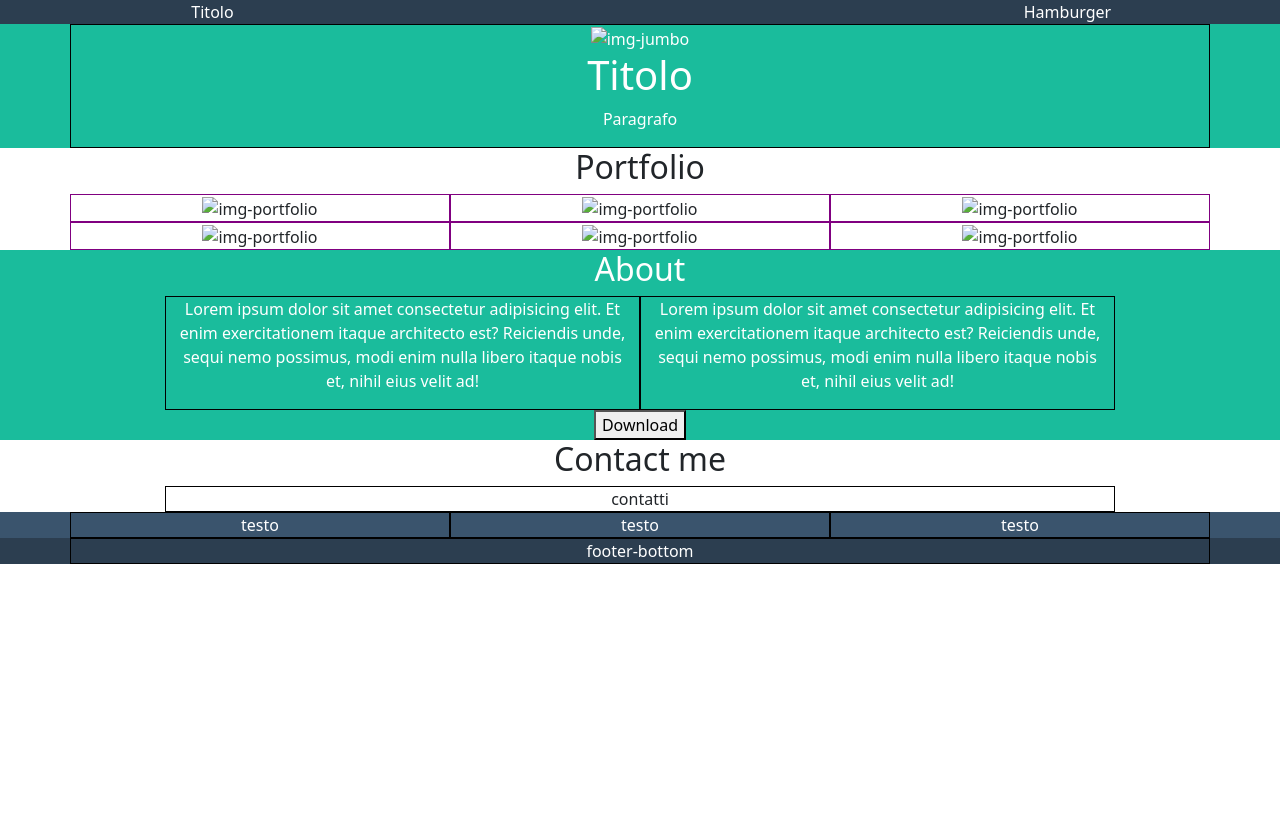
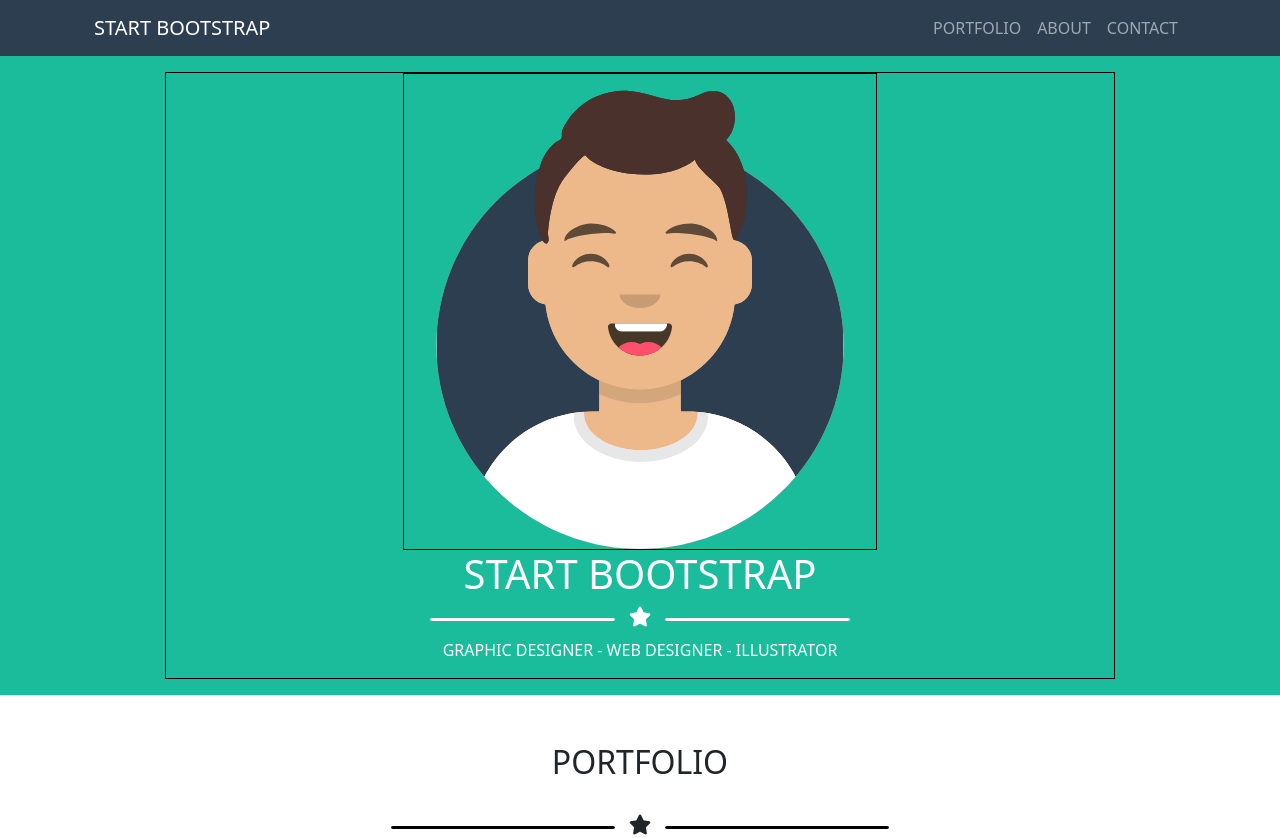
Before and after one commit to JohnQuimson/html-css-bootstrap-freelancer, a plain HTML site: page index.html in a window 1280 px wide. Shown: the top 838 px of the page. Before the commit the page ends 800 px from the top, so only its background shows below. Drawn offline with nearby package versions, Linux system fonts and the light colour scheme.

Commit message:
fix: sistemzione in sections

```diff
--- a/css/style.css
+++ b/css/style.css
@@ -8,39 +8,61 @@
   border: 1px solid black;
 }
 
-body {
-  display: flex;
-  min-height: 100vh;
-  flex-direction: column;
+header {
+  background-color: var(--bg-secondary);
+  color: white;
 }
 
-nav {
-  color: white;
-  background-color: var(--bg-secondary);
-}
-
-.jumbotron {
-  color: white;
-  background-color: var(--bg-primary);
-}
-
-.row .col-sm-12 {
-  border: 1px solid purple;
-}
-
-.about {
+#jumbo {
   background-color: var(--bg-primary);
   color: white;
 }
 
-footer {
-  color: white;
+.divisore-prima-b::before {
+  content: '';
+  display: inline-block;
+  width: 20%;
+  height: 3px;
+  background-color: black;
+  border: 1px solid black;
+  border-radius: 50px;
+  vertical-align: middle;
 }
 
-.footer-top {
-  background-color: var(--bg-ftr-top);
+.divisore-dopo-b::after {
+  content: '';
+  display: inline-block;
+  width: 20%;
+  height: 3px;
+  background-color: black;
+  border: 1px solid black;
+  border-radius: 50px;
+  vertical-align: middle;
 }
 
-.footer-bottom {
-  background-color: var(--bg-secondary);
+.divisore-prima-w::before {
+  content: '';
+  display: inline-block;
+  width: 20%;
+  height: 3px;
+  background-color: white;
+  border: 1px solid white;
+  border-radius: 50px;
+  vertical-align: middle;
 }
+
+.divisore-dopo-w::after {
+  content: '';
+  display: inline-block;
+  width: 20%;
+  height: 3px;
+  background-color: white;
+  border: 1px solid white;
+  border-radius: 50px;
+  vertical-align: middle;
+}
+
+.fa-star {
+  padding: 0 10px;
+  font-size: 20px;
+}
--- a/index.html
+++ b/index.html
@@ -4,6 +4,17 @@
     <meta charset="UTF-8" />
     <meta name="viewport" content="width=device-width, initial-scale=1.0" />
     <title>Bootstrap Freelancer</title>
+
+    <!-- Font Awesome -->
+    <link
+      rel="stylesheet"
+      href="https://cdnjs.cloudflare.com/ajax/libs/font-awesome/6.4.2/css/all.min.css"
+      integrity="sha512-z3gLpd7yknf1YoNbCzqRKc4qyor8gaKU1qmn+CShxbuBusANI9QpRohGBreCFkKxLhei6S9CQXFEbbKuqLg0DA=="
+      crossorigin="anonymous"
+      referrerpolicy="no-referrer"
+    />
+    <!-- /Font Awesome -->
+
     <!-- Bootstrap -->
     <link
       href="https://cdn.jsdelivr.net/npm/bootstrap@5.3.2/dist/css/bootstrap.min.css"
@@ -16,113 +27,119 @@
     <link rel="stylesheet" href="css/style.css" />
   </head>
   <body>
-    <!-- Header -->
+    <!-- Bootstrap JS -->
+    <script
+      src="https://cdn.jsdelivr.net/npm/bootstrap@5.3.2/dist/js/bootstrap.bundle.min.js"
+      integrity="sha384-C6RzsynM9kWDrMNeT87bh95OGNyZPhcTNXj1NW7RuBCsyN/o0jlpcV8Qyq46cDfL"
+      crossorigin="anonymous"
+    ></script>
+    <!-- /Bootstrap JS -->
+
+    <!-- HEADER -->
     <header>
-      <!-- Navbar -->
-      <nav>
-        <div class="container text-center">
-          <div class="row justify-content-between align-self-center">
-            <div class="col-sm-3">Titolo</div>
-            <div class="col-sm-3">Hamburger</div>
+      <div class="container">
+        <nav
+          class="navbar navbar-expand-lg text-uppercase"
+          data-bs-theme="dark"
+        >
+          <div class="container-fluid">
+            <a class="navbar-brand" href="#">Start Bootstrap</a>
+            <button
+              class="navbar-toggler"
+              type="button"
+              data-bs-toggle="collapse"
+              data-bs-target="#navbarNavDropdown"
+              aria-controls="navbarNavDropdown"
+              aria-expanded="false"
+              aria-label="Toggle navigation"
+            >
+              <span class="navbar-toggler-icon"></span>
+            </button>
+            <div class="collapse navbar-collapse" id="navbarNavDropdown">
+              <ul class="navbar-nav ms-auto">
+                <li class="nav-item">
+                  <a class="nav-link" aria-current="page" href="#">Portfolio</a>
+                </li>
+                <li class="nav-item">
+                  <a class="nav-link" href="#">About</a>
+                </li>
+                <li class="nav-item">
+                  <a class="nav-link" href="#">Contact</a>
+                </li>
+              </ul>
             </div>
           </div>
         </nav>
-      <!-- jumbotron -->
-      <div class="jumbotron">
-        <div class="container text-center jq-bordi">
-          <img src="#" alt="img-jumbo" />
-          <h1>Titolo</h1>
-          <p>Paragrafo</p>
-        </div>
       </div>
     </header>
 
-    <!-- Main -->
+    <!-- MAIN -->
     <main>
-      <!-- Sezione Portfolio -->
-      <div class="container text-center">
-        <h2>Portfolio</h2>
-        <div class="row">
-          <div class="col-sm-12 col-md-6 col-lg-4">
-            <img src="#" alt="img-portfolio" />
+      <!-- jumbotron -->
+      <section id="jumbo" class="text-uppercase">
+        <div class="container">
+          <div class="row justify-content-center text-center py-3">
+            <div class="col-10 jq-bordi">
+              <div class="row justify-content-center">
+                <div class="col-6 jq-bordi ">
+                  <img src="img/avatar.svg" alt="img" />
                 </div>
-          <div class="col-sm-12 col-md-6 col-lg-4">
-            <img src="#" alt="img-portfolio" />
               </div>
-          <div class="col-sm-12 col-md-6 col-lg-4">
-            <img src="#" alt="img-portfolio" />
+              <h1>Start Bootstrap</h1>
+              <div class="divisore-prima-w divisore-dopo-w">
+                <i class="fa-solid fa-star"></i>
               </div>
-          <div class="col-sm-12 col-md-6 col-lg-4">
-            <img src="#" alt="img-portfolio" />
-          </div>
-          <div class="col-sm-12 col-md-6 col-lg-4">
-            <img src="#" alt="img-portfolio" />
-          </div>
-          <div class="col-sm-12 col-md-6 col-lg-4">
-            <img src="#" alt="img-portfolio" />
+              <p class="pt-2">Graphic designer - Web designer - Illustrator</p>
             </div>
           </div>
         </div>
+      </section>
 
-      <!-- About -->
-      <div class="about">
+      <!-- portfolio -->
+      <section id="portfolio" class="text-uppercase mt-5">
         <div class="container text-center">
-          <h2>About</h2>
-          <div class="row justify-content-center">
-            <div class="col-8 col-md-4 col-lg-5 jq-bordi">
-              <p>
-                Lorem ipsum dolor sit amet consectetur adipisicing elit. Et enim
-                exercitationem itaque architecto est? Reiciendis unde, sequi
-                nemo possimus, modi enim nulla libero itaque nobis et, nihil
-                eius velit ad!
-              </p>
+        <h2>Portfolio</h2>
+        <div class="divisore-prima-b divisore-dopo-b py-4">
+                <i class="fa-solid fa-star"></i>
               </div>
-            <div class="col-8 col-md-4 col-lg-5 jq-bordi">
-              <p>
-                Lorem ipsum dolor sit amet consectetur adipisicing elit. Et enim
-                exercitationem itaque architecto est? Reiciendis unde, sequi
-                nemo possimus, modi enim nulla libero itaque nobis et, nihil
-                eius velit ad!
-              </p>
+        <div class="row g-4">
+          <!-- Box 1 -->
+          <div class="col-12 col-lg-6 col-xxl-4">
+            <img class="img-fluid rounded-4" src="img/cabin.png" alt="img-portfolio" />
           </div>
+          <!-- Box 2 -->
+          <div class="col-12 col-lg-6 col-xxl-4">
+            <img class="img-fluid rounded-4" src="img/cake.png" alt="img-portfolio" />
           </div>
-          <button>Download</button>
+          <!-- Box 3 -->
+          <div class="col-12 col-lg-6 col-xxl-4">
+            <img class="img-fluid rounded-4" src="img/circus.png" alt="img-portfolio" />
           </div>
+          <!-- Box 4 -->
+          <div class="col-12 col-lg-6 col-xxl-4">
+            <img class="img-fluid rounded-4" src="img/game.png" alt="img-portfolio" />
           </div>
-
-      <!-- Contatti -->
-      <div class="contact">
-        <div class="container text-center">
-          <h2>Contact me</h2>
-          <div class="row justify-content-center">
-            <div class="col-8 col-md-8 col-lg-10 jq-bordi">contatti</div>
+          <!-- Box 5 -->
+          <div class="col-12 col-lg-6 col-xxl-4">
+            <img class="img-fluid rounded-4" src="img/safe.png" alt="img-portfolio" />
+          </div>
+          <!-- Box 6 -->
+          <div class="col-12 col-lg-6 col-xxl-4">
+            <img class="img-fluid rounded-4" src="img/submarine.png" alt="img-portfolio" />
           </div>
         </div>
       </div>
+        </div>
+      </section>
+
+      <!-- about -->
+      <section></section>
+
+      <!-- contact -->
+      <section></section>
     </main>
 
-    <!-- Footer -->
-    <footer>
-      <!-- Footer top -->
-      <div class="footer-top">
-        <div class="container text-center">
-          <div class="row justify-content-center">
-            <div class="col-10 col-md-4 col-lg-4 jq-bordi">testo</div>
-            <div class="col-10 col-md-4 col-lg-4 jq-bordi">testo</div>
-            <div class="col-10 col-md-4 col-lg-4 jq-bordi">testo</div>
-          </div>
-        </div>
-      </div>
-
-      <!-- Footer bottom -->
-      <div class="footer-bottom">
-        <div class="container text-center">
-          <div class="row justify-content-center">
-            <div class="col-12 jq-bordi">footer-bottom</div>
-          </div>
-        </div>
-      </div>
-    </footer>
-    <!-- /Footer -->
+    <!-- FOOTER -->
+    <footer></footer>
   </body>
 </html>
```
Lines whose indentation alone changed are shown as unchanged.
